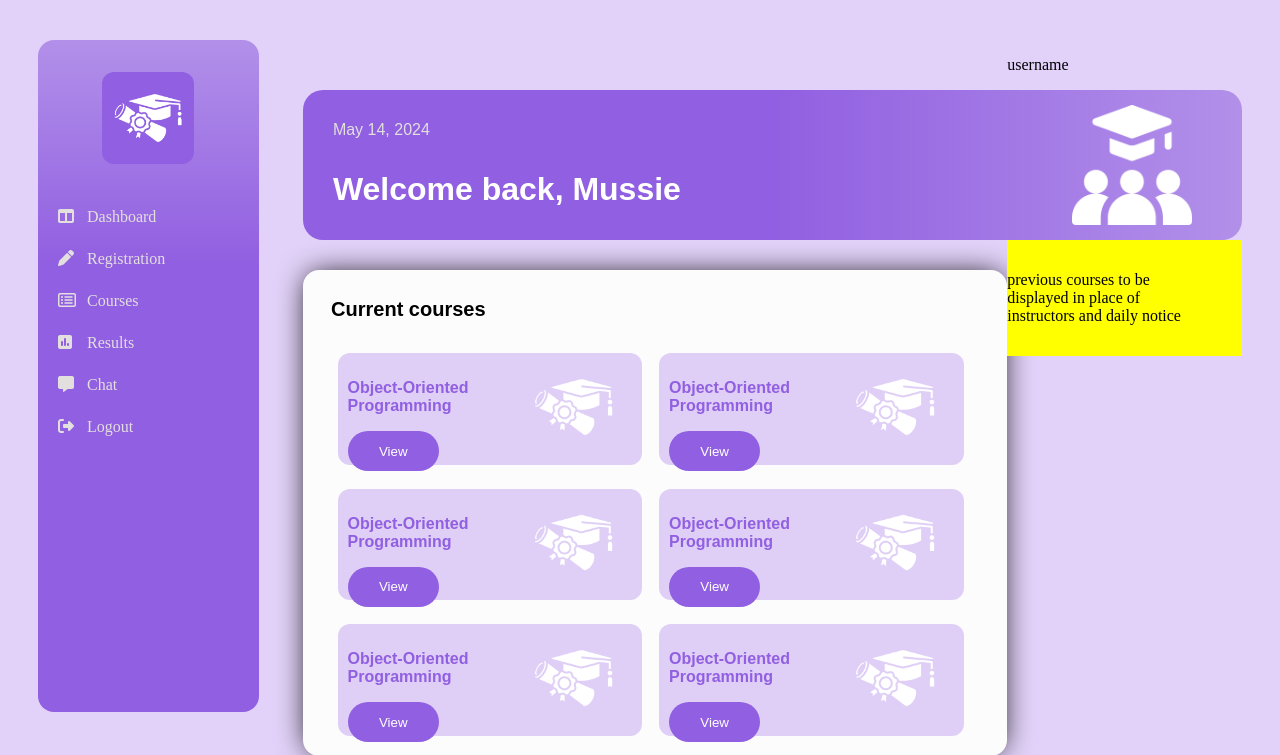
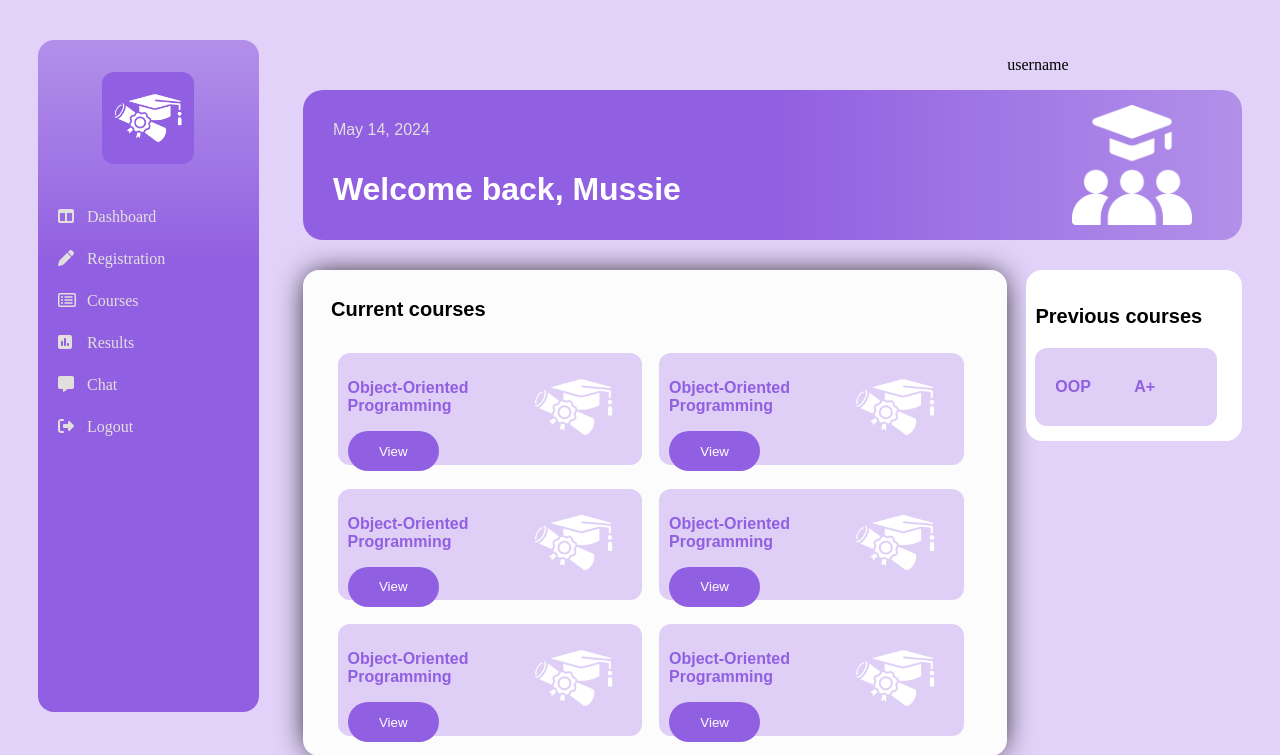
Before and after one commit to mussie-alemayehu/student-portal, a PHP site: page / in a window 1280 px wide. Shown: the top 755 px of the page. Run offline with PHP 8.4, Linux system fonts and the light colour scheme; some libraries are stand-ins or nearby versions.

Commit message:
add style to previous courses

```diff
--- a/dashboard/index.html
+++ b/dashboard/index.html
@@ -9,6 +9,7 @@
     <link rel="stylesheet" href="styles/main-contents-styles.css">
     <script src="https://kit.fontawesome.com/13dd5a24f4.js" crossorigin="anonymous"></script>
     <style>
+        /* internal style required to overwrite the web styles of the icons */
         .nav-icon {
             display: inline-block;
             width: 25px;
@@ -74,55 +75,57 @@
             <img src="education.png" alt="education icon">
         </div>
         <div class="current-courses">
-            <p>Current courses</p>
+            <p class="section-header">Current courses</p>
             <div class="course-item">
                 <div>
-                    <p>Object-Oriented Programming</p>
+                    <p class="course-name">Object-Oriented Programming</p>
                     <button>View</button>
                 </div>
                 <img src="education-hat.png" alt="course-icon">
             </div>
             <div class="course-item">
                 <div>
-                    <p>Object-Oriented Programming</p>
+                    <p class="course-name">Object-Oriented Programming</p>
                     <button>View</button>
                 </div>
                 <img src="education-hat.png" alt="course-icon">
             </div>
             <div class="course-item">
                 <div>
-                    <p>Object-Oriented Programming</p>
+                    <p class="course-name">Object-Oriented Programming</p>
                     <button>View</button>
                 </div>
                 <img src="education-hat.png" alt="course-icon">
             </div>
             <div class="course-item">
                 <div>
-                    <p>Object-Oriented Programming</p>
+                    <p class="course-name">Object-Oriented Programming</p>
                     <button>View</button>
                 </div>
                 <img src="education-hat.png" alt="course-icon">
             </div>
             <div class="course-item">
                 <div>
-                    <p>Object-Oriented Programming</p>
+                    <p class="course-name">Object-Oriented Programming</p>
                     <button>View</button>
                 </div>
                 <img src="education-hat.png" alt="course-icon">
             </div>
             <div class="course-item">
                 <div>
-                    <p>Object-Oriented Programming</p>
+                    <p class="course-name">Object-Oriented Programming</p>
                     <button>View</button>
                 </div>
                 <img src="education-hat.png" alt="course-icon">
             </div>
         </div>
         <div class="previous-courses">
-            <p>
-                previous courses to be displayed in place of
-                instructors and daily notice
-            </p>
+            <p class="section-header">Previous courses</p>
+            <div class="previous-course-item">
+                <p class="course-name">
+                    <span>OOP </span><span class="grade">A+</span>
+                </p>
+            </div>
         </div>
     </div>
 </body>
--- a/dashboard/styles/main-contents-styles.css
+++ b/dashboard/styles/main-contents-styles.css
@@ -53,12 +53,14 @@ p.date-time {
 
 .previous-courses {
     float: right;
-    background-color: yellow;
-    padding: 15px 4% 15px 0;
+    background-color: rgb(255, 255, 255);
+    padding: 15px 1%;
+    margin: 30px 0 30px 2%;
+    border-radius: 16px;
     width: 21%;
 }
 
-.current-courses > p {
+.section-header {
     font-size: 20px;
     font-weight: bold;
     font-family: sans-serif;
@@ -75,14 +77,17 @@ p.date-time {
 }
 
 .course-item > div {
-    color: #915FE1;
-    font-family: sans-serif;
-    font-weight: bold;
     display: inline-block;
     width: 60%;
     position: absolute;
     top: 10px;
     left: 10px;
+}
+
+.course-name {
+    color: #915FE1;
+    font-family: sans-serif;
+    font-weight: bold;
 }
 
 .course-item button {
@@ -106,3 +111,16 @@ p.date-time {
     left: 65%;
 
 }
+
+.previous-course-item {
+    width: 80%;
+    background-color: #DFCFF6;
+    border-radius: 12px;
+    padding: 6px 12px;
+}
+
+.course-name span {
+    display: inline-block;
+    width: 40%;
+    margin: 5%;
+}
```
